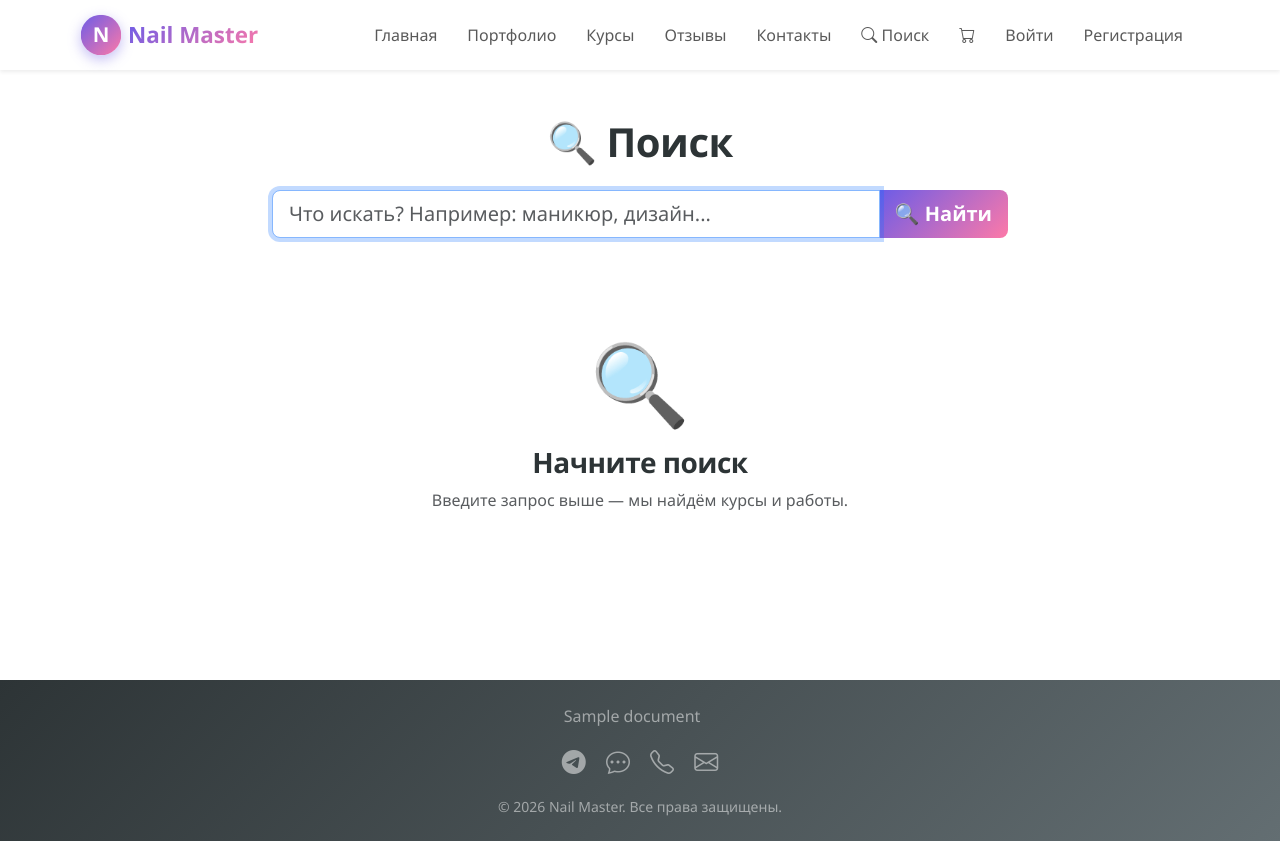
After one commit to zheleznovaSashka/NailMaster, a Django app: page /search/ in a window 1280 px wide. The commit adds this page. Run offline with Django 5.2, Linux system fonts and the light colour scheme; tables that the repository leaves empty hold one stand-in row (values such as "Sample post").

Commit message:
feat: защита от повторной покупки курса (учитываем pending заказы) + поиск по сайту

```diff
--- a/core/urls.py
+++ b/core/urls.py
@@ -5,4 +5,5 @@ from . import views
 urlpatterns = [
     path('', views.home_view, name='home'),
     path('pages/<slug:slug>/', views.document_view, name='document'),
+    path('search/', views.search_view, name='search'),
 ]
--- a/core/views.py
+++ b/core/views.py
@@ -6,6 +6,7 @@ from core.models import MasterInfo
 from contacts.models import ContactInfo
 from django.shortcuts import render, get_object_or_404
 from .models import Document
+from django.db.models import Q
 
 
 def home_view(request):
@@ -25,3 +26,34 @@ def document_view(request, slug):
     """Страница документа"""
     document = get_object_or_404(Document, slug=slug, is_active=True)
     return render(request, 'core/document.html', {'document': document})
+
+def search_view(request):
+    """Поиск по сайту"""
+    query = request.GET.get('q', '').strip()
+    search_type = request.GET.get('type', 'all')
+
+    courses = []
+    works = []
+
+    if query:
+        if search_type in ['all', 'courses']:
+            courses = Course.objects.filter(
+                Q(title__icontains=query) |
+                Q(description__icontains=query)
+            ).order_by('-created_at')
+
+        if search_type in ['all', 'works']:
+            works = Work.objects.filter(
+                Q(title__icontains=query) |
+                Q(description__icontains=query)
+            ).order_by('-created_at')
+
+    context = {
+        'query': query,
+        'search_type': search_type,
+        'courses': courses,
+        'works': works,
+        'courses_count': courses.count() if query else 0,
+        'works_count': works.count() if query else 0,
+    }
+    return render(request, 'core/search.html', context)
--- a/templates/base.html
+++ b/templates/base.html
@@ -41,6 +41,11 @@
                 <li class="nav-item"><a class="nav-link" href="{% url 'courses:list' %}">Курсы</a></li>
                 <li class="nav-item"><a class="nav-link" href="{% url 'reviews:list' %}">Отзывы</a></li>
                 <li class="nav-item"><a class="nav-link" href="{% url 'contacts:index' %}">Контакты</a></li>
+                <li class="nav-item">
+                    <a class="nav-link" href="{% url 'search' %}" title="Поиск">
+                        <i class="bi bi-search"></i> Поиск
+                    </a>
+                </li>
 
                 <!-- Корзина -->
                 <li class="nav-item">
--- /dev/null
+++ b/templates/core/search.html
@@ -0,0 +1,117 @@
+{% extends 'base.html' %}
+{% load static %}
+
+{% block title %}{% if query %}Поиск: {{ query }}{% else %}Поиск{% endif %}{% endblock %}
+
+{% block content %}
+<div class="container py-5">
+    <h1 class="text-center mb-4">🔍 Поиск</h1>
+
+    <div class="row justify-content-center mb-5">
+        <div class="col-lg-8">
+            <form method="get" action="{% url 'search' %}">
+                <div class="input-group input-group-lg">
+                    <input type="text" name="q" class="form-control"
+                           placeholder="Что искать? Например: маникюр, дизайн..."
+                           value="{{ query }}" autofocus>
+                    <button type="submit" class="btn btn-primary">🔍 Найти</button>
+                </div>
+            </form>
+        </div>
+    </div>
+
+    {% if query %}
+        <div class="text-center mb-4">
+            <div class="btn-group">
+                <a href="?q={{ query }}&type=all"
+                   class="btn {% if search_type == 'all' %}btn-primary{% else %}btn-outline-primary{% endif %}">
+                    📋 Всё ({{ courses_count|add:works_count }})
+                </a>
+                <a href="?q={{ query }}&type=courses"
+                   class="btn {% if search_type == 'courses' %}btn-primary{% else %}btn-outline-primary{% endif %}">
+                    📚 Курсы ({{ courses_count }})
+                </a>
+                <a href="?q={{ query }}&type=works"
+                   class="btn {% if search_type == 'works' %}btn-primary{% else %}btn-outline-primary{% endif %}">
+                    🖼️ Работы ({{ works_count }})
+                </a>
+            </div>
+        </div>
+
+        {% if courses or works %}
+            <p class="text-muted text-center mb-4">
+                Найдено по запросу "<strong>{{ query }}</strong>":
+                <strong>{{ courses_count|add:works_count }}</strong>
+            </p>
+
+            {% if courses %}
+                <h3 class="mb-4 pb-2" style="border-bottom: 3px solid var(--gradient);">
+                    📚 Курсы <span class="badge bg-secondary">{{ courses_count }}</span>
+                </h3>
+                <div class="row g-4 mb-5">
+                    {% for course in courses %}
+                    <div class="col-md-4">
+                        <div class="card h-100 shadow-sm">
+                            {% if course.image %}
+                            <img src="{{ course.image.url }}" class="card-img-top"
+                                 alt="{{ course.title }}" style="height: 200px; object-fit: cover;">
+                            {% endif %}
+                            <div class="card-body d-flex flex-column">
+                                <h5 class="card-title">{{ course.title }}</h5>
+                                <p class="card-text text-muted flex-grow-1">{{ course.description|truncatewords:15 }}</p>
+                                <p class="fw-bold text-primary fs-5 mb-2">{{ course.price }} ₽</p>
+                                <a href="{% url 'courses:detail' course.id %}" class="btn btn-primary w-100">Подробнее</a>
+                            </div>
+                        </div>
+                    </div>
+                    {% endfor %}
+                </div>
+            {% endif %}
+
+            {% if works %}
+                <h3 class="mb-4 pb-2" style="border-bottom: 3px solid var(--gradient);">
+                    🖼️ Работы <span class="badge bg-secondary">{{ works_count }}</span>
+                </h3>
+                <div class="row g-4">
+                    {% for work in works %}
+                    <div class="col-md-4 col-sm-6">
+                        <div class="card h-100 shadow-sm">
+                            {% if work.image %}
+                            <img src="{{ work.image.url }}" class="card-img-top"
+                                 alt="{{ work.title }}"
+                                 style="height: 250px; object-fit: cover; cursor: pointer;"
+                                 onclick="openImage('{{ work.image.url }}')">
+                            {% endif %}
+                            <div class="card-body">
+                                <h5 class="card-title">{{ work.title }}</h5>
+                                <p class="card-text text-muted">{{ work.description|truncatewords:15 }}</p>
+                            </div>
+                        </div>
+                    </div>
+                    {% endfor %}
+                </div>
+            {% endif %}
+
+        {% else %}
+            <div class="text-center py-5">
+                <div class="display-1 mb-3">🔍</div>
+                <h3>Ничего не найдено</h3>
+                <p class="text-muted mb-4">
+                    По запросу "<strong>{{ query }}</strong>" ничего не найдено.
+                </p>
+                <div class="d-flex gap-2 justify-content-center flex-wrap">
+                    <a href="{% url 'courses:list' %}" class="btn btn-primary">📚 Все курсы</a>
+                    <a href="{% url 'portfolio:list' %}" class="btn btn-outline-primary">🖼️ Все работы</a>
+                </div>
+            </div>
+        {% endif %}
+
+    {% else %}
+        <div class="text-center py-5">
+            <div class="display-1 mb-3">🔍</div>
+            <h3>Начните поиск</h3>
+            <p class="text-muted mb-4">Введите запрос выше — мы найдём курсы и работы.</p>
+        </div>
+    {% endif %}
+</div>
+{% endblock %}
```
Also changed, not shown: cart/views.py (+25 -3 lines), courses/templates/courses/detail.html (+30 -7 lines), courses/templates/courses/list.html (+24 -3 lines), courses/views.py (+40 -7 lines).
